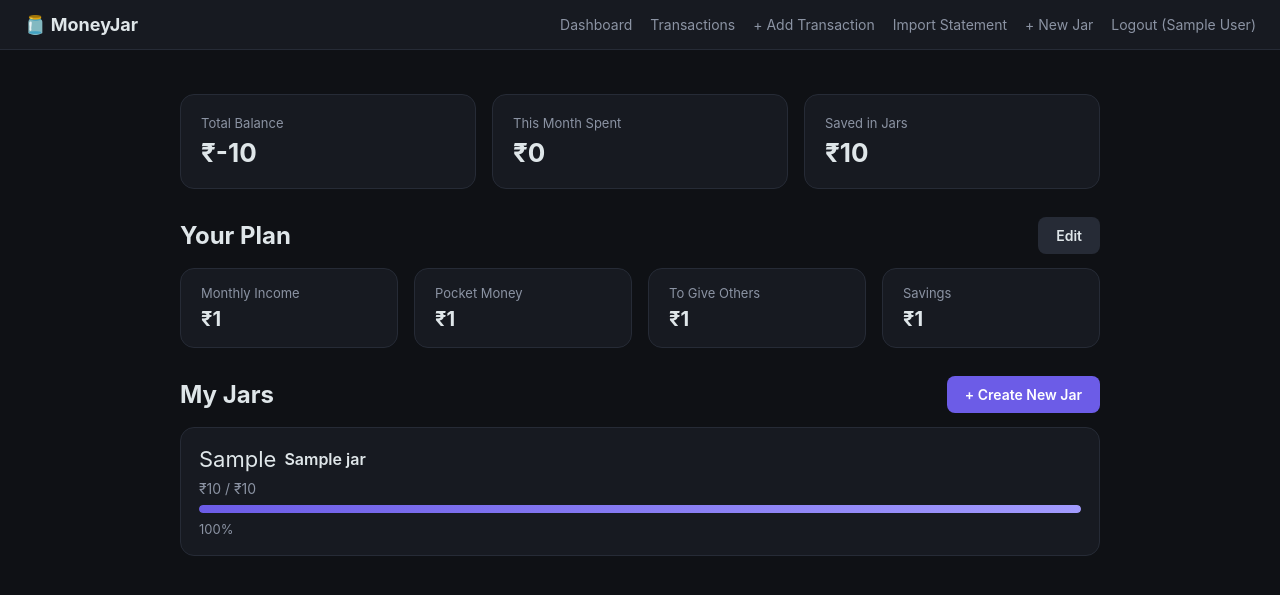
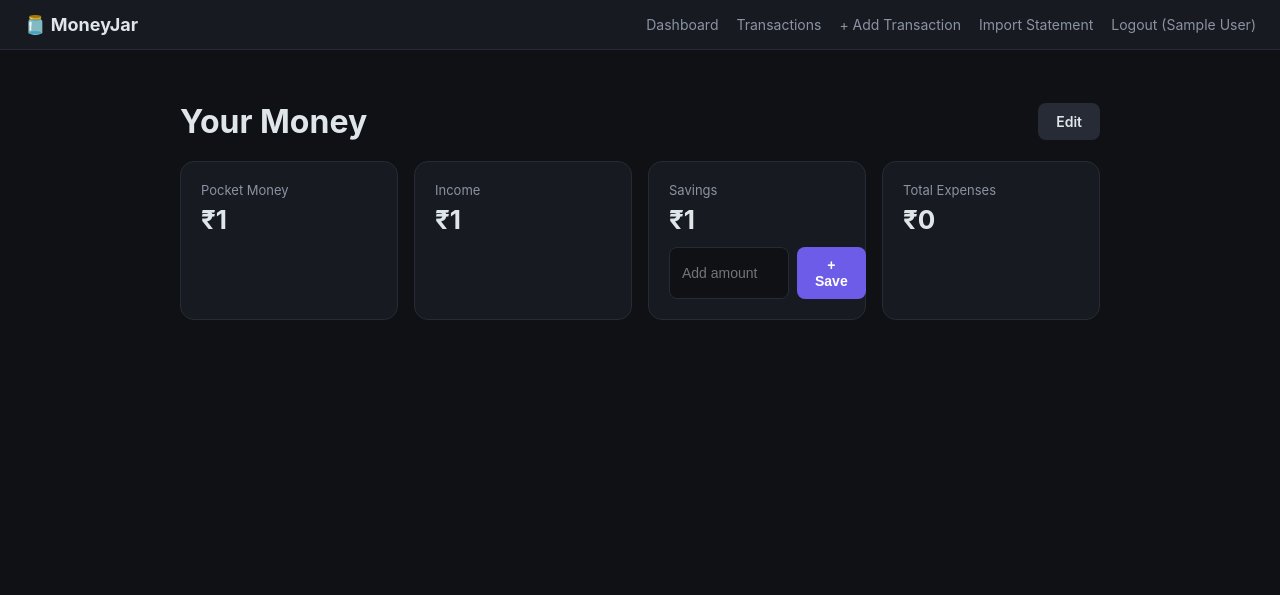
Before and after one commit to madhusudhan1260/moneyjar, a Flask app: page / in a window 1280 px wide. Shown: the top 595 px of the page. Run offline with Flask 3, Linux system fonts and the light colour scheme; a user stored in the database is signed in; tables that the repository leaves empty hold one stand-in row (values such as "Sample post").

Commit message:
Simplify dashboard to Pocket Money / Income / Savings / Total Expenses
Replaces the jars-centric dashboard with the four numbers that matter
day-to-day: editable pocket money and income, a savings total with a
quick add-to-savings action, and all-time total expenses. The jars
backend (backend/routes/jars.py) is left in place but no longer linked
from nav or dashboard, so existing jar data isn't lost if it's wanted
back later.

Co-Authored-By: Claude Sonnet 5 <noreply@anthropic.com>

```diff
--- a/backend/routes/dashboard.py
+++ b/backend/routes/dashboard.py
@@ -5,8 +5,7 @@ from flask_login import current_user, login_required
 from sqlalchemy import func
 
 from models import db
-from models.jar import Jar
-from models.transaction import EXPENSE, INCOME, Transaction
+from models.transaction import EXPENSE, Transaction
 
 bp = Blueprint("dashboard", __name__)
 
@@ -82,13 +81,7 @@ def index():
         return redirect(url_for("profile.setup"))
 
     now = datetime.utcnow()
-    all_income = _sum(current_user.id, INCOME)
-    all_expense = _sum(current_user.id, EXPENSE)
-    month_spent = _sum(current_user.id, EXPENSE, month=now.month, year=now.year)
-
-    jars = Jar.query.filter_by(user_id=current_user.id).order_by(Jar.created_at.desc()).all()
-    saved_in_jars = sum(jar.saved_amount for jar in jars)
-    total_balance = all_income - all_expense - saved_in_jars
+    total_expenses = _sum(current_user.id, EXPENSE)
 
     category_rows = (
         db.session.query(Transaction.category, func.coalesce(func.sum(Transaction.amount), 0.0))
@@ -103,11 +96,7 @@ def index():
 
     return render_template(
         "dashboard.html",
-        total_balance=total_balance,
-        month_spent=month_spent,
-        saved_in_jars=saved_in_jars,
-        all_income=all_income,
-        jars=jars,
+        total_expenses=total_expenses,
         insight=_spending_insight(current_user.id),
         chart_labels=[row[0] for row in category_rows],
         chart_values=[row[1] for row in category_rows],
--- a/frontend/templates/base.html
+++ b/frontend/templates/base.html
@@ -4,7 +4,7 @@
   <meta charset="utf-8">
   <meta name="viewport" content="width=device-width, initial-scale=1">
   <title>{% block title %}MoneyJar{% endblock %}</title>
-  <meta name="description" content="Divide your money into goal-based jars and reach your savings goals faster.">
+  <meta name="description" content="Track your income, pocket money, savings, and expenses in one place.">
   <link rel="icon" href="{{ url_for('static', filename='favicon.ico') }}">
 
   <link rel="manifest" href="{{ url_for('static', filename='manifest.json') }}">
@@ -33,7 +33,6 @@
       <a href="{{ url_for('transactions.history') }}">Transactions</a>
       <a href="{{ url_for('transactions.create') }}">+ Add Transaction</a>
       <a href="{{ url_for('transactions.import_statement') }}">Import Statement</a>
-      <a href="{{ url_for('jars.create') }}">+ New Jar</a>
       <a href="{{ url_for('auth.logout') }}">Logout ({{ current_user.name }})</a>
     </div>
   </nav>
--- a/frontend/templates/dashboard.html
+++ b/frontend/templates/dashboard.html
@@ -1,18 +1,32 @@
 {% extends "base.html" %}
 {% block title %}Dashboard · MoneyJar{% endblock %}
 {% block content %}
+<div class="section-header">
+  <h1>Your Money</h1>
+  <a class="btn btn-secondary" href="{{ url_for('profile.setup') }}">Edit</a>
+</div>
+
 <div class="summary-grid">
   <div class="stat-card">
-    <span class="stat-label">Total Balance</span>
-    <span class="stat-value">₹{{ "{:,.0f}".format(total_balance) }}</span>
+    <span class="stat-label">Pocket Money</span>
+    <span class="stat-value">₹{{ "{:,.0f}".format(current_user.pocket_money) }}</span>
   </div>
   <div class="stat-card">
-    <span class="stat-label">This Month Spent</span>
-    <span class="stat-value">₹{{ "{:,.0f}".format(month_spent) }}</span>
+    <span class="stat-label">Income</span>
+    <span class="stat-value">₹{{ "{:,.0f}".format(current_user.monthly_income) }}</span>
   </div>
   <div class="stat-card">
-    <span class="stat-label">Saved in Jars</span>
-    <span class="stat-value">₹{{ "{:,.0f}".format(saved_in_jars) }}</span>
+    <span class="stat-label">Savings</span>
+    <span class="stat-value">₹{{ "{:,.0f}".format(current_user.current_savings) }}</span>
+    <form method="post" action="{{ url_for('profile.add_savings') }}" class="inline-form" style="margin-top: 6px;">
+      <input type="hidden" name="csrf_token" value="{{ csrf_token() }}">
+      <input type="number" name="amount" min="1" step="1" placeholder="Add amount">
+      <button type="submit" class="btn btn-primary">+ Save</button>
+    </form>
+  </div>
+  <div class="stat-card">
+    <span class="stat-label">Total Expenses</span>
+    <span class="stat-value">₹{{ "{:,.0f}".format(total_expenses) }}</span>
   </div>
 </div>
 
@@ -21,45 +35,6 @@
   <span class="insight-tag">AI Insight</span>
   <p>{{ insight }}</p>
 </div>
-{% endif %}
-
-{% if current_user.monthly_income or current_user.pocket_money or current_user.money_to_give or current_user.current_savings %}
-<div class="section-header"><h2>Your Plan</h2><a class="btn btn-secondary" href="{{ url_for('profile.setup') }}">Edit</a></div>
-<div class="plan-grid">
-  <div class="plan-item"><span class="stat-label">Monthly Income</span><strong>₹{{ "{:,.0f}".format(current_user.monthly_income) }}</strong></div>
-  <div class="plan-item"><span class="stat-label">Pocket Money</span><strong>₹{{ "{:,.0f}".format(current_user.pocket_money) }}</strong></div>
-  <div class="plan-item"><span class="stat-label">To Give Others</span><strong>₹{{ "{:,.0f}".format(current_user.money_to_give) }}</strong></div>
-  <div class="plan-item"><span class="stat-label">Savings</span><strong>₹{{ "{:,.0f}".format(current_user.current_savings) }}</strong></div>
-</div>
-{% else %}
-<div class="insight-card">
-  <p>Haven't set up your financial snapshot yet. <a href="{{ url_for('profile.setup') }}">Add it now</a> — income, pocket money, dues, and savings, all in one place.</p>
-</div>
-{% endif %}
-
-<div class="section-header">
-  <h2>My Jars</h2>
-  <a class="btn btn-primary" href="{{ url_for('jars.create') }}">+ Create New Jar</a>
-</div>
-
-{% if jars %}
-<div class="jar-grid">
-  {% for jar in jars %}
-  <a class="jar-card" href="{{ url_for('jars.detail', jar_id=jar.id) }}">
-    <div class="jar-card-head">
-      <span class="jar-emoji">{{ jar.emoji }}</span>
-      <span class="jar-name">{{ jar.name }}</span>
-    </div>
-    <div class="jar-amounts">₹{{ "{:,.0f}".format(jar.saved_amount) }} / ₹{{ "{:,.0f}".format(jar.target_amount) }}</div>
-    <div class="progress-track">
-      <div class="progress-fill" style="width: {{ jar.progress_pct }}%"></div>
-    </div>
-    <div class="jar-pct">{{ jar.progress_pct }}%</div>
-  </a>
-  {% endfor %}
-</div>
-{% else %}
-<p class="muted">No jars yet. Create one to start saving toward a goal.</p>
 {% endif %}
 
 {% if chart_labels %}
--- a/frontend/templates/setup.html
+++ b/frontend/templates/setup.html
@@ -11,9 +11,6 @@
     </label>
     <label>Pocket money — day-to-day spending allowance (₹)
       <input type="number" name="pocket_money" min="0" step="1" value="{{ current_user.pocket_money|int if current_user.pocket_money else '' }}" placeholder="e.g. 5000">
-    </label>
-    <label>How much do you need to give people — dues, repayments, loans (₹)
-      <input type="number" name="money_to_give" min="0" step="1" value="{{ current_user.money_to_give|int if current_user.money_to_give else '' }}" placeholder="e.g. 2000">
     </label>
     <label>Current savings (₹)
       <input type="number" name="current_savings" min="0" step="1" value="{{ current_user.current_savings|int if current_user.current_savings else '' }}" placeholder="e.g. 15000">
```
Also changed, not shown: backend/routes/profile.py (+15 -2 lines), README.md, frontend/static/manifest.json.
